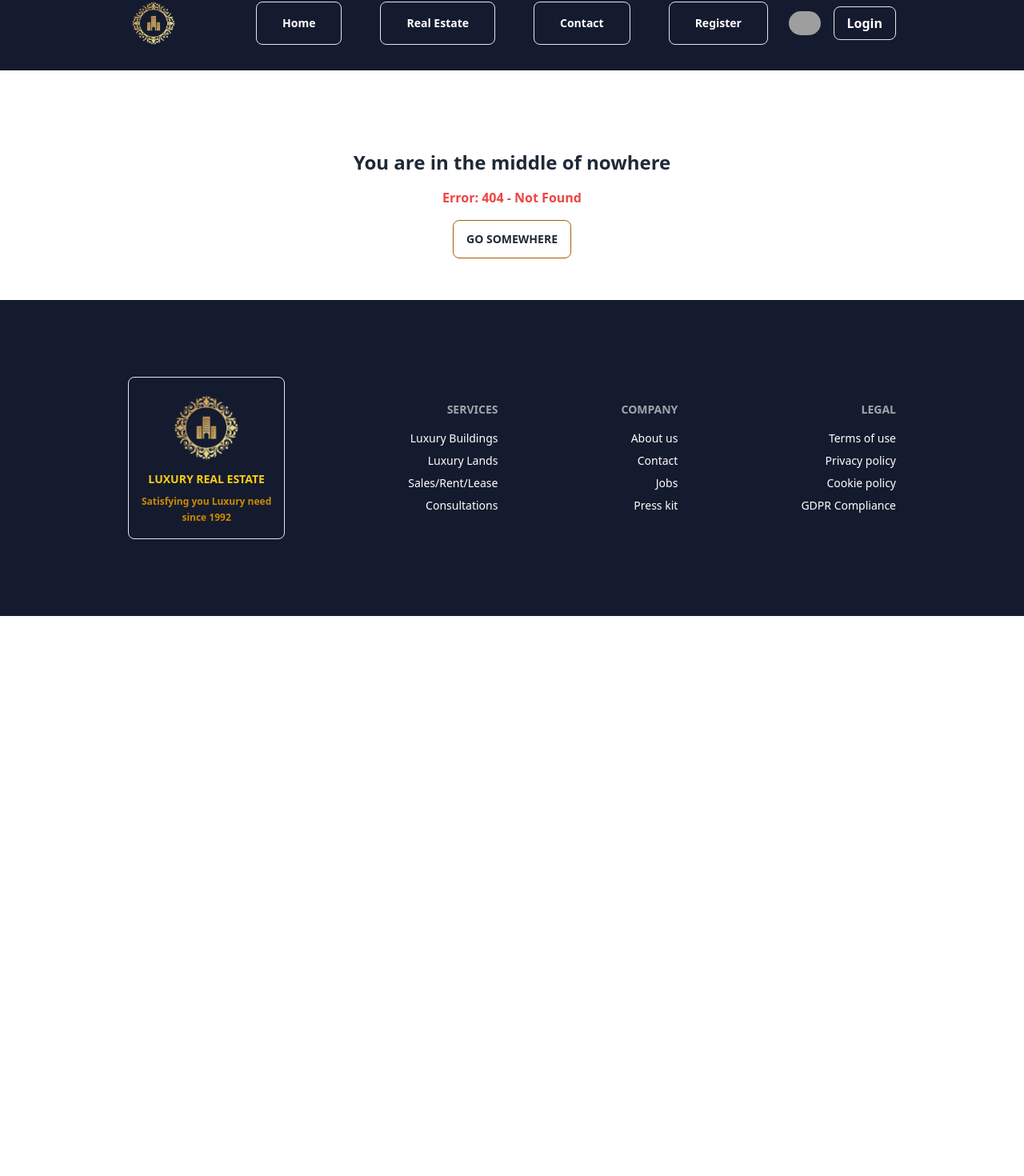
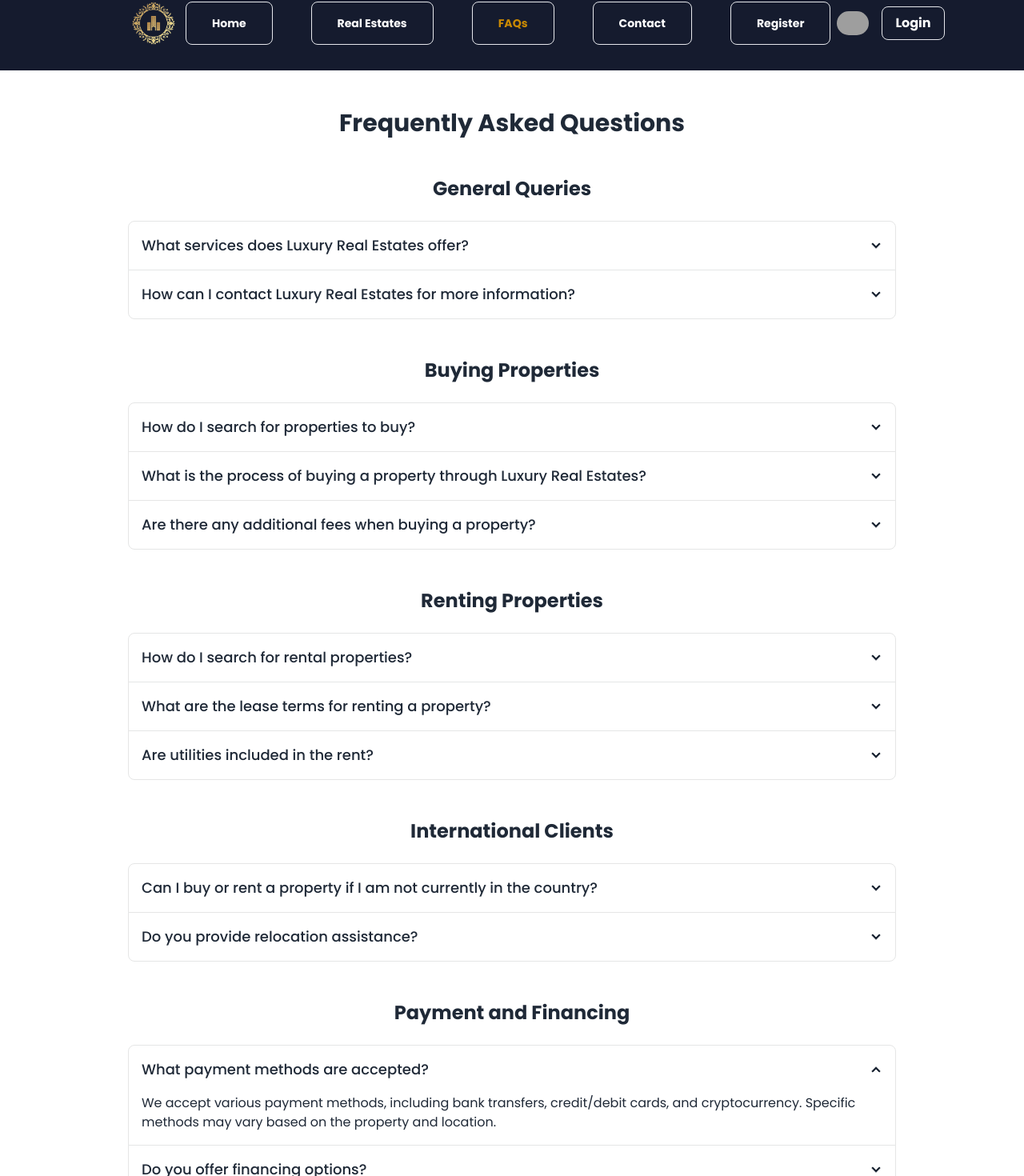
Before and after one commit to ronouk/real-estate, a React (Vite) app: page /faq in a window 1280 px wide. Shown: the part 30-1500 px from the top of the page at 80% size. Before the commit the page ends 800 px from the top, so only its background shows below. Built offline with nearby package versions, Linux system fonts and the light colour scheme; grey boxes are pictures that could not be loaded.

Commit message:
extra faq section

```diff
--- /dev/null
+++ b/src/components/Faq/Faq.jsx
@@ -0,0 +1,154 @@
+import { Helmet } from "react-helmet-async";
+
+const Faq = () => {
+
+    return (
+        <div className="w-11/12 lg:w-3/4 mx-auto mb-12">
+            <Helmet>
+                <title>LRE | FAQ</title>
+            </Helmet>
+
+            <h1 className="text-3xl font-bold text-center mb-12">Frequently Asked Questions</h1>
+            <div>
+                <h1 className="text-2xl font-bold text-center mb-6">General Queries</h1>
+                <div className="join join-vertical w-full mb-12">
+                    <div className="collapse collapse-arrow join-item border border-base-300">
+                        <input type="radio" name="my-accordion-4" defaultChecked />
+                        <div className="collapse-title text-lg font-medium">
+                            What services does Luxury Real Estates offer?
+                        </div>
+                        <div className="collapse-content">
+                            <p>Luxury Real Estates specializes in the sale and rental of high-end properties, including luxury apartments, villas, and exclusive estates around the world.</p>
+                        </div>
+                    </div>
+                    <div className="collapse collapse-arrow join-item border border-base-300">
+                        <input type="radio" name="my-accordion-4" />
+                        <div className="collapse-title text-lg font-medium">
+                            How can I contact Luxury Real Estates for more information?
+                        </div>
+                        <div className="collapse-content">
+                            <p>You can contact us via our contact form on the website, email us at <i>info@luxuryrealestates.com</i>, or call our customer service at <i>+880 1234 567890</i>.</p>
+                        </div>
+                    </div>
+                </div>
+            </div>
+
+            <div>
+                <h1 className="text-2xl font-bold text-center mb-6">Buying Properties</h1>
+                <div className="join join-vertical w-full mb-12">
+                    <div className="collapse collapse-arrow join-item border border-base-300">
+                        <input type="radio" name="my-accordion-4" defaultChecked />
+                        <div className="collapse-title text-lg font-medium">
+                            How do I search for properties to buy?
+                        </div>
+                        <div className="collapse-content">
+                            <p>Use our search tool on the homepage to filter properties by location, type, price range, and other criteria to find your perfect luxury home.</p>
+                        </div>
+                    </div>
+                    <div className="collapse collapse-arrow join-item border border-base-300">
+                        <input type="radio" name="my-accordion-4" />
+                        <div className="collapse-title text-lg font-medium">
+                            What is the process of buying a property through Luxury Real Estates?
+                        </div>
+                        <div className="collapse-content">
+                            <p>Once you find a property you like, you can schedule a viewing, consult with one of our real estate agents, and get assistance with negotiations and paperwork to complete the purchase.</p>
+                        </div>
+                    </div>
+                    <div className="collapse collapse-arrow join-item border border-base-300">
+                        <input type="radio" name="my-accordion-4" />
+                        <div className="collapse-title text-lg font-medium">
+                            Are there any additional fees when buying a property?
+                        </div>
+                        <div className="collapse-content">
+                            <p>Yes, there may be additional fees such as legal fees, property taxes, and agent commissions. Our agents will provide a detailed breakdown of all costs involved.</p>
+                        </div>
+                    </div>
+                </div>
+            </div>
+
+            <div>
+                <h1 className="text-2xl font-bold text-center mb-6">Renting Properties</h1>
+                <div className="join join-vertical w-full mb-12">
+                    <div className="collapse collapse-arrow join-item border border-base-300">
+                        <input type="radio" name="my-accordion-4" defaultChecked />
+                        <div className="collapse-title text-lg font-medium">
+                            How do I search for rental properties?
+                        </div>
+                        <div className="collapse-content">
+                            <p>Similar to buying, you can use our search tool to filter rental properties based on your preferences, including location, type of property, and budget.</p>
+                        </div>
+                    </div>
+                    <div className="collapse collapse-arrow join-item border border-base-300">
+                        <input type="radio" name="my-accordion-4" />
+                        <div className="collapse-title text-lg font-medium">
+                            What are the lease terms for renting a property?
+                        </div>
+                        <div className="collapse-content">
+                            <p>Lease terms vary by property. Typically, leases can range from short-term (a few months) to long-term (a year or more). Specific terms will be detailed in the property listing.</p>
+                        </div>
+                    </div>
+                    <div className="collapse collapse-arrow join-item border border-base-300">
+                        <input type="radio" name="my-accordion-4" />
+                        <div className="collapse-title text-lg font-medium">
+                            Are utilities included in the rent?
+                        </div>
+                        <div className="collapse-content">
+                            <p>It depends on the property. Some rentals include utilities, while others do not. This information will be specified in the property listing.</p>
+                        </div>
+                    </div>
+                </div>
+            </div>
+
+            <div>
+                <h1 className="text-2xl font-bold text-center mb-6">International Clients</h1>
+                <div className="join join-vertical w-full mb-12">
+                    <div className="collapse collapse-arrow join-item border border-base-300">
+                        <input type="radio" name="my-accordion-4" defaultChecked />
+                        <div className="collapse-title text-lg font-medium">
+                            Can I buy or rent a property if I am not currently in the country?
+                        </div>
+                        <div className="collapse-content">
+                            <p>Absolutely. We offer comprehensive services for international clients, including virtual tours, remote consultations, and assistance with legal requirements.</p>
+                        </div>
+                    </div>
+                    <div className="collapse collapse-arrow join-item border border-base-300">
+                        <input type="radio" name="my-accordion-4" />
+                        <div className="collapse-title text-lg font-medium">
+                            Do you provide relocation assistance?
+                        </div>
+                        <div className="collapse-content">
+                            <p>Yes, we provide relocation services to help you move and settle into your new luxury home, including moving services, local area information, and more.</p>
+                        </div>
+                    </div>
+                </div>
+            </div>
+
+            <div>
+                <h1 className="text-2xl font-bold text-center mb-6">Payment and Financing</h1>
+                <div className="join join-vertical w-full mb-12">
+                    <div className="collapse collapse-arrow join-item border border-base-300">
+                        <input type="radio" name="my-accordion-4" defaultChecked />
+                        <div className="collapse-title text-lg font-medium">
+                            What payment methods are accepted?
+                        </div>
+                        <div className="collapse-content">
+                            <p>We accept various payment methods, including bank transfers, credit/debit cards, and cryptocurrency. Specific methods may vary based on the property and location.</p>
+                        </div>
+                    </div>
+                    <div className="collapse collapse-arrow join-item border border-base-300">
+                        <input type="radio" name="my-accordion-4" />
+                        <div className="collapse-title text-lg font-medium">
+                            Do you offer financing options?
+                        </div>
+                        <div className="collapse-content">
+                            <p>We work with various financial institutions to offer competitive mortgage and financing options for qualified buyers. Please contact us for more details.</p>
+                        </div>
+                    </div>
+                </div>
+            </div>
+
+        </div>
+    );
+};
+
+export default Faq;
--- a/src/components/Header/Header.jsx
+++ b/src/components/Header/Header.jsx
@@ -3,10 +3,11 @@ import { NavLink } from "react-router-dom";
 const Header = () => {
     const links =
         <>
-            <li className="lg:text-white mb-2 lg:mb-0 cursor-pointer hover:text-yellow-500 border hover:border-yellow-500 transition px-4 py-2 text-black rounded-lg font-bold"><NavLink to='/'>Home</NavLink></li>
-            <li className="lg:text-white mb-2 lg:mb-0 cursor-pointer hover:text-yellow-500 border hover:border-yellow-500 transition px-4 py-2 text-black rounded-lg font-bold"><NavLink to='/real-estate'>Real Estate</NavLink></li>
-            <li className="lg:text-white mb-2 lg:mb-0 cursor-pointer hover:text-yellow-500 border hover:border-yellow-500 transition px-4 py-2 text-black rounded-lg font-bold"><a href="#footer">Contact</a></li>
-            <li className="lg:text-white mb-2 lg:mb-0 cursor-pointer hover:text-yellow-500 border hover:border-yellow-500 transition px-4 py-2 text-black rounded-lg font-bold"><NavLink to='register'>Register</NavLink></li>
+            <li className="lg:text-white mb-2 lg:mb-0 cursor-pointer hover:text-yellow-500 border hover:border-yellow-500 transition px-2 xl:px-4 py-2 text-black rounded-lg font-bold"><NavLink to='/'>Home</NavLink></li>
+            <li className="lg:text-white mb-2 lg:mb-0 cursor-pointer hover:text-yellow-500 border hover:border-yellow-500 transition px-2 xl:px-4 py-2 text-black rounded-lg font-bold"><NavLink to='/real-estate'>Real Estates</NavLink></li>
+            <li className="lg:text-white mb-2 lg:mb-0 cursor-pointer hover:text-yellow-500 border hover:border-yellow-500 transition px-2 xl:px-4 py-2 text-black rounded-lg font-bold"><NavLink to='/faq'>FAQs</NavLink></li>
+            <li className="lg:text-white mb-2 lg:mb-0 cursor-pointer hover:text-yellow-500 border hover:border-yellow-500 transition px-2 xl:px-4 py-2 text-black rounded-lg font-bold"><a href="#footer">Contact</a></li>
+            <li className="lg:text-white mb-2 lg:mb-0 cursor-pointer hover:text-yellow-500 border hover:border-yellow-500 transition px-2 xl:px-4 py-2 text-black rounded-lg font-bold"><NavLink to='register'>Register</NavLink></li>
         </>
     return (
         <div>
@@ -26,7 +27,7 @@ const Header = () => {
                         </div>
                     </div>
                     <div className="navbar-center hidden lg:flex">
-                        <ul className="menu menu-horizontal gap-12">
+                        <ul className="menu menu-horizontal gap-6 xl:gap-12">
                             {links}
                         </ul>
                     </div>
--- a/src/router/Router.jsx
+++ b/src/router/Router.jsx
@@ -6,6 +6,7 @@ import Register from "../components/authentication/Register";
 import Login from "../components/authentication/Login";
 import RealEstate from "../components/real-estate/RealEstate";
 import SingleProperty from "../components/property/SingleProperty";
+import Faq from "../components/Faq/Faq";
 
 const router = createBrowserRouter([
     {
@@ -35,6 +36,10 @@ const router = createBrowserRouter([
                 path: '/viewdetails/:id',
                 element: <SingleProperty></SingleProperty>,
                 loader: () => fetch('/data-luxury.json')
+            },
+            {
+                path: '/faq',
+                element: <Faq></Faq>
             }
         ]
     }
```
